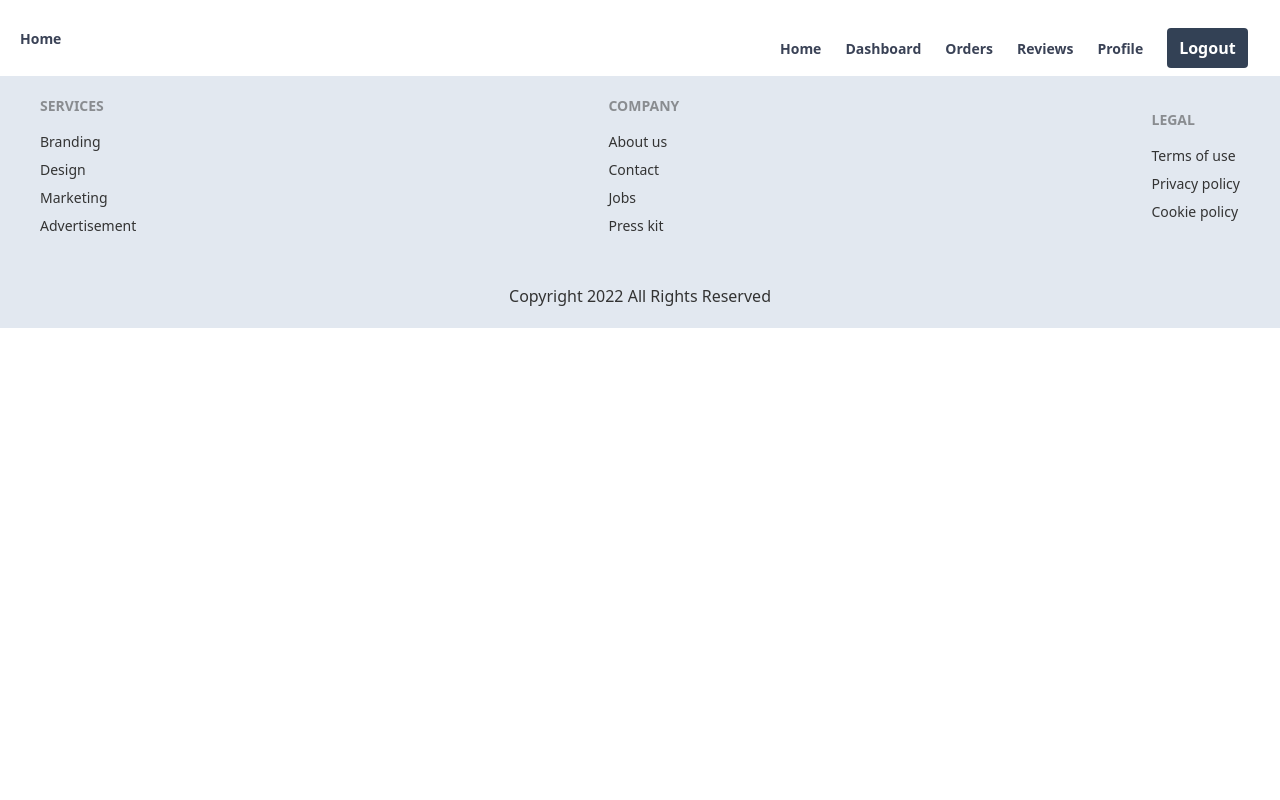
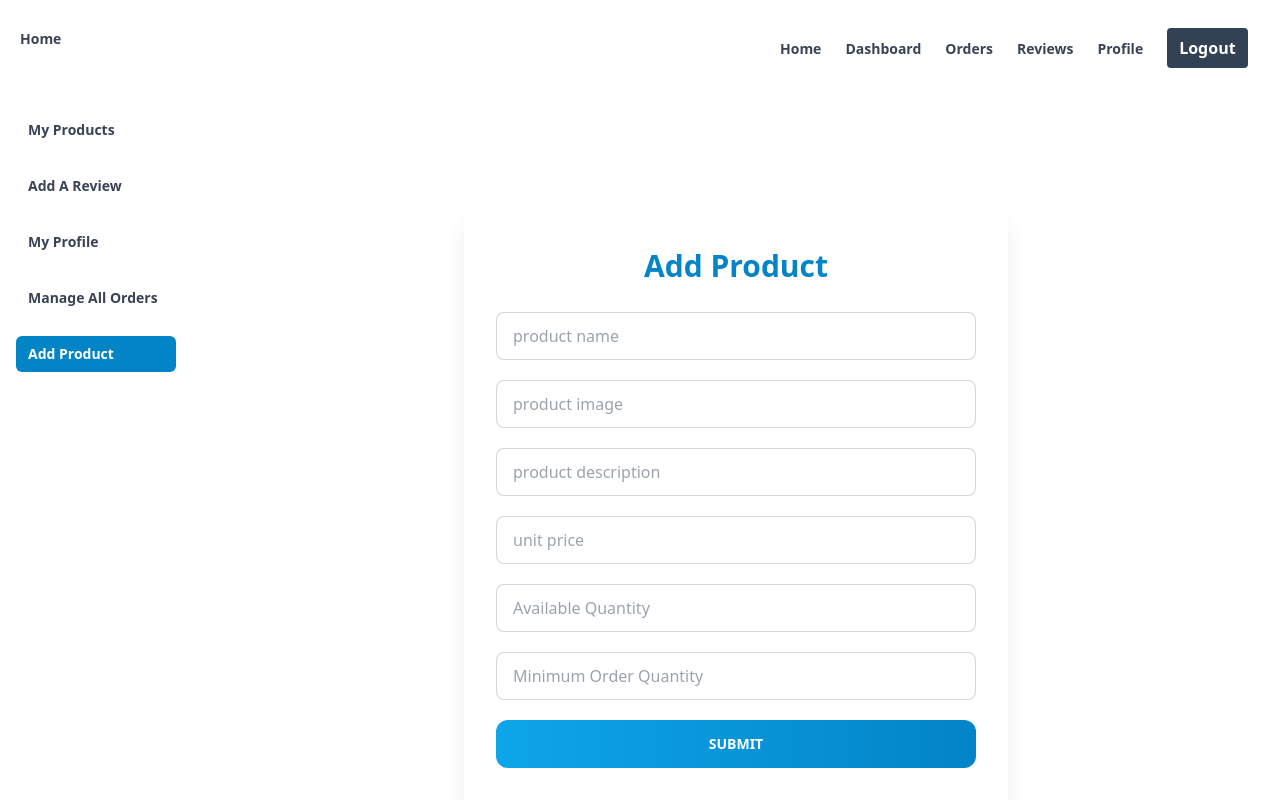
Before and after one commit to sadi-tanvir/Manufacturing-House-Client, a React (Create React App) app: page /dashboard/addProduct in a window 1280 px wide. Shown: the top 800 px of the page. Built offline with nearby package versions, Linux system fonts and the light colour scheme; no server answers; sample sign-in values are in the browser's storage.

Commit message:
added add-product route and save to the server

```diff
--- a/src/App.js
+++ b/src/App.js
@@ -15,6 +15,7 @@ import MyProfile from './pages/Dashboard/MyProfile';
 import Reviews from './pages/Reviews/Reviews';
 import setAuthToken from './utils/setAuthToken';
 import ManageAllOrders from './pages/Dashboard/ManageAllOrders';
+import AddProduct from './pages/Dashboard/AddProduct';
 
 const App = () => {
   if(localStorage.getItem('token')){
@@ -39,6 +40,7 @@ const App = () => {
           <Route path="addAreview" element={<AddAReview />} />
           <Route path="myProfile" element={<MyProfile />} />
           <Route path="ManageAllOrders" element={<ManageAllOrders />} />
+          <Route path="addProduct" element={<AddProduct />} />
         </Route>
         <Route path="/login" element={
           <CheckAuth>
--- /dev/null
+++ b/src/pages/Dashboard/AddProduct.js
@@ -0,0 +1,69 @@
+import React, { useEffect, useState } from 'react';
+import { useAuthState } from 'react-firebase-hooks/auth';
+import auth from '../../firebase.init';
+import { apiBaseUrl } from "../../utils/apiBaseUrl"
+import axios from 'axios';
+
+const AddProduct = () => {
+    const [user, loading, error] = useAuthState(auth);
+    const [product, setProduct] = useState({
+        name: "",
+        image: "",
+        description: "",
+        unit_price: "",
+        Available_qty: "",
+        minimum_order_qty: "",
+    })
+    // Handle Change
+    const handleChange = (e) => {
+        const { name, value } = e.target;
+        setProduct({ ...product, [name]: value })
+    }
+
+    const handleSubmit = async (e) => {
+        e.preventDefault()
+        const { name,image,description,unit_price,Available_qty,minimum_order_qty} = product
+
+        const res = await axios.post(`${apiBaseUrl}/addProduct`,
+            { name,image,description,unit_price,Available_qty,minimum_order_qty })
+
+            console.log(res);
+    }
+
+    // useEffect(() => {
+    //     const userData = async () => {
+    //         const res = await axios(`${apiBaseUrl}/user/${user?.email}`)
+    //         setInfo({
+    //             ...info,
+    //             phone: res.data.user.phone,
+    //             address: res.data.user.address,
+    //             education: res.data.user.education,
+    //             linkedin: res.data.user.linkedin,
+    //             github: res.data.user.github,
+    //         })
+    //     }
+    //     userData()
+    // }, [])
+    return (
+        <div>
+            <div className="my-20 flex justify-center items-center">
+                <div className="card w-10/12 md:w-6/12 bg-base-100 shadow-xl py-5">
+                    <div className="card-body">
+                        <h1 className="text-sky-600 font-bold text-3xl text-center mb-5">Add Product</h1>
+                        <form onSubmit={handleSubmit} className="grid grid-cols-1 gap-5" action="">
+                            <input onChange={handleChange} name="name" type="text" value={product.name} placeholder="product name" className="input input-bordered w-full" />
+                            <input onChange={handleChange} name="image" type="text" value={product.image} placeholder="product image" className="input input-bordered w-full" />
+                            <input onChange={handleChange} name="description" type="text" value={product.description} placeholder="product description" className="input input-bordered w-full" />
+                            <input onChange={handleChange} name="unit_price" type="text" value={product.unit_price} placeholder="unit price" className="input input-bordered w-full" />
+                            <input onChange={handleChange} name="Available_qty" type="text" value={product.Available_qty} placeholder="Available Quantity" className="input input-bordered w-full" />
+                            <input onChange={handleChange} name="minimum_order_qty" type="text" value={product.minimum_order_qty} placeholder="Minimum Order Quantity" className="input input-bordered w-full" />
+                            <button type="submit" className="btn btn-accent text-white font-bold bg-gradient-to-r from-sky-500 to-sky-600 border-0 rounded-xl w-full">Submit</button>
+                        </form>
+                    </div>
+                </div>
+            </div>
+        </div>
+    );
+};
+
+export default AddProduct;
--- a/src/pages/Dashboard/Dashboard.js
+++ b/src/pages/Dashboard/Dashboard.js
@@ -6,17 +6,28 @@ const Dashboard = () => {
   return (
     <div className="drawer drawer-mobile">
       <input id="my-drawer-2" type="checkbox" className="drawer-toggle" />
-      <div className="drawer-content flex flex-col">
+      <div className="drawer-content flex flex-col my-10">
         {/* <h1 className="text-2xl text-secondary font-bold">Welcome To Your Dashboard</h1> */}
         <Outlet />
       </div>
       <div className="drawer-side">
         <label for="my-drawer-2" className="drawer-overlay"></label>
         <ul className="menu p-4 overflow-y-auto w-48 bg-base-100 text-base-content">
-          <CustomLink className="no-underline font-semibold md:font-bold rounded-md text-sm px-3 py-2 block mt-5" to='/dashboard'>My Products</CustomLink>
-          <CustomLink className="no-underline font-semibold md:font-bold rounded-md text-sm px-3 py-2 block mt-5" to='/dashboard/addAreview'>Add A Review</CustomLink>
-          <CustomLink className="no-underline font-semibold md:font-bold rounded-md text-sm px-3 py-2 block mt-5" to='/dashboard/myProfile'>My Profile</CustomLink>
-          <CustomLink className="no-underline font-semibold md:font-bold rounded-md text-sm px-3 py-2 block mt-5" to='/dashboard/ManageAllOrders'>Manage All Orders</CustomLink>
+          <CustomLink className="no-underline font-semibold md:font-bold rounded-md text-sm px-3 py-2 block mt-5" to='/dashboard'>
+            My Products
+          </CustomLink>
+          <CustomLink className="no-underline font-semibold md:font-bold rounded-md text-sm px-3 py-2 block mt-5" to='/dashboard/addAreview'>
+            Add A Review
+          </CustomLink>
+          <CustomLink className="no-underline font-semibold md:font-bold rounded-md text-sm px-3 py-2 block mt-5" to='/dashboard/myProfile'>
+            My Profile
+          </CustomLink>
+          <CustomLink className="no-underline font-semibold md:font-bold rounded-md text-sm px-3 py-2 block mt-5" to='/dashboard/ManageAllOrders'>
+            Manage All Orders
+          </CustomLink>
+          <CustomLink className="no-underline font-semibold md:font-bold rounded-md text-sm px-3 py-2 block mt-5" to='/dashboard/addProduct'>
+            Add Product
+          </CustomLink>
         </ul>
 
 
```
Also changed, not shown: src/pages/Dashboard/ManageAllOrders.js (+54 -22 lines).
